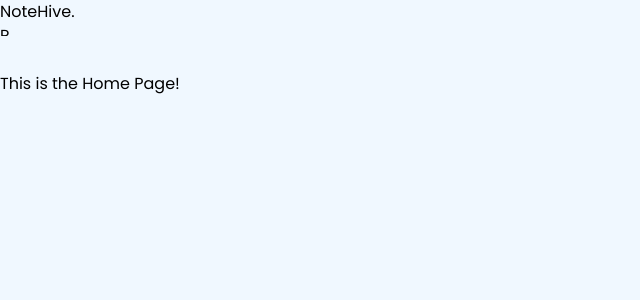
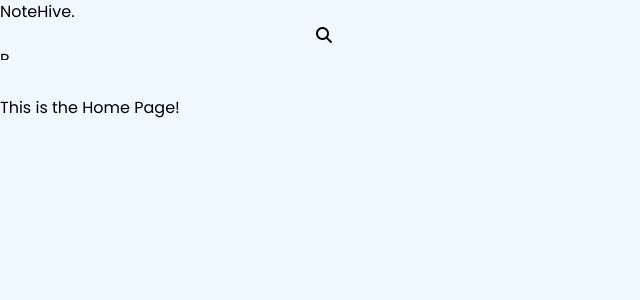
Before and after one commit to Rohanbasnet12/NoteHive, a React (Vite) app in the folder client/: page / in a window 1280 px wide. Shown: the top 300 px of the page, without its empty margins (0-640 px from the left). Built offline with nearby package versions, Linux system fonts and the light colour scheme.

Commit message:
Completed search bar UI

```diff
--- a/client/src/components/DropDownMenu.jsx
+++ b/client/src/components/DropDownMenu.jsx
@@ -4,7 +4,7 @@ const DropDownMenu = () => {
   return (
     <div
       id="DropDownMenu"
-      className="absolute border-2 rounded-lg top-[85px] left-[87%] p-4"
+      className="absolute border-2 rounded-lg top-[85px] left-[87%] p-4 z-50"
     >
       <h3 className="border-b-2 pb-3">Rohan Basnet</h3>
 
--- a/client/src/components/Navbar.jsx
+++ b/client/src/components/Navbar.jsx
@@ -1,5 +1,6 @@
 import React from "react";
 import ProfileCard from "./ProfileCard";
+import SearchBar from "./SearchBar";
 
 const Navbar = () => {
   return (
@@ -11,6 +12,9 @@ const Navbar = () => {
             <span className="text-orange-600">.</span>
           </h1>
         </div>
+        <div className="nav-searchBar">
+          <SearchBar />
+        </div>
         <div className="nav-profile-card">
           <ProfileCard />
         </div>
--- /dev/null
+++ b/client/src/components/SearchBar.jsx
@@ -0,0 +1,16 @@
+import React from "react";
+
+const SearchBar = () => {
+  return (
+    <div id="searchBar">
+      <div className="searchBar_wrapper border-2 border-black rounded-md flex items-center justify-between px-2 gap-2">
+        <input type="text" className="outline-none w-full py-1" />
+        <button>
+          <i class="fa-solid fa-magnifying-glass bg-transparent"></i>
+        </button>
+      </div>
+    </div>
+  );
+};
+
+export default SearchBar;
```
